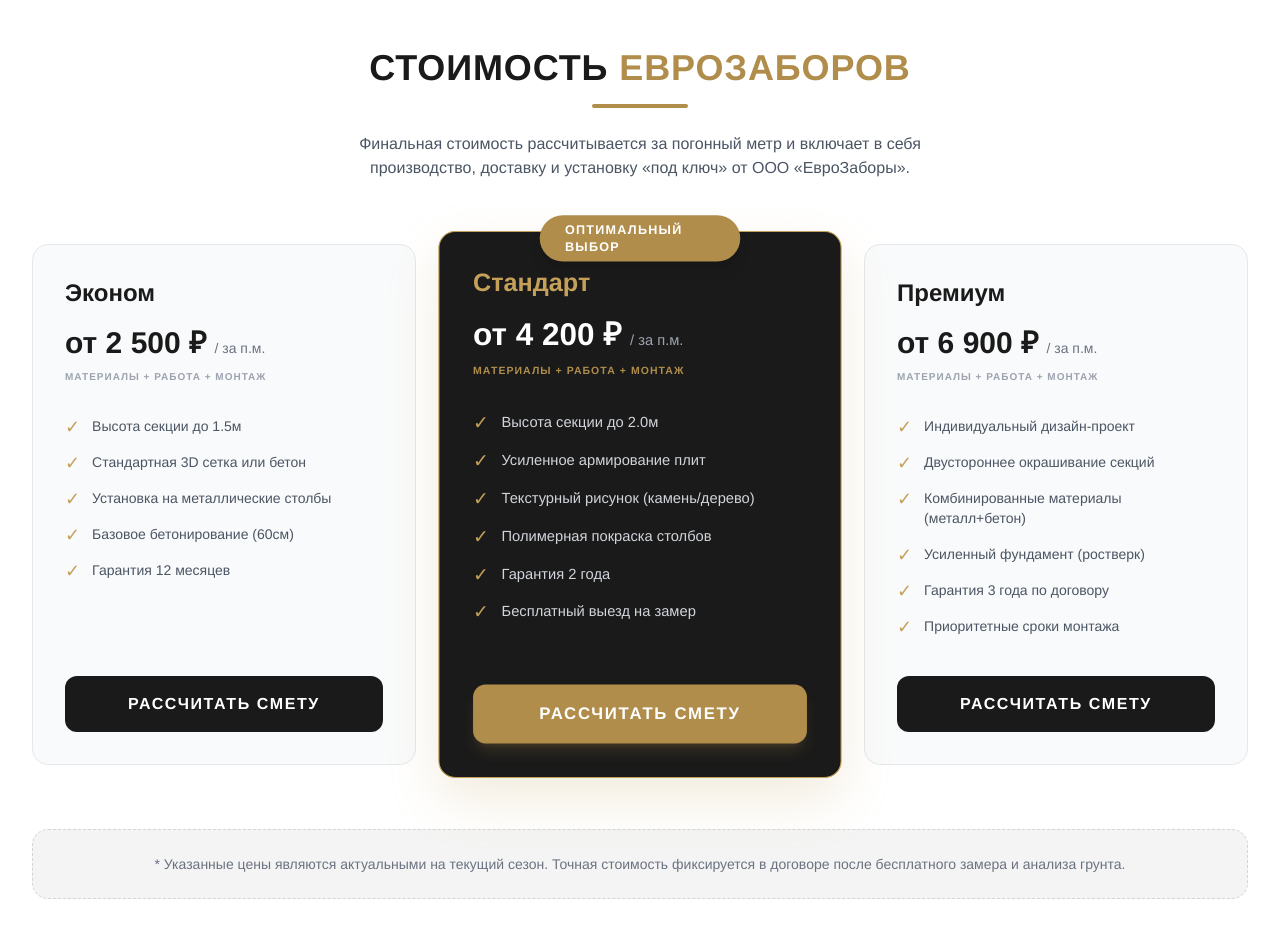
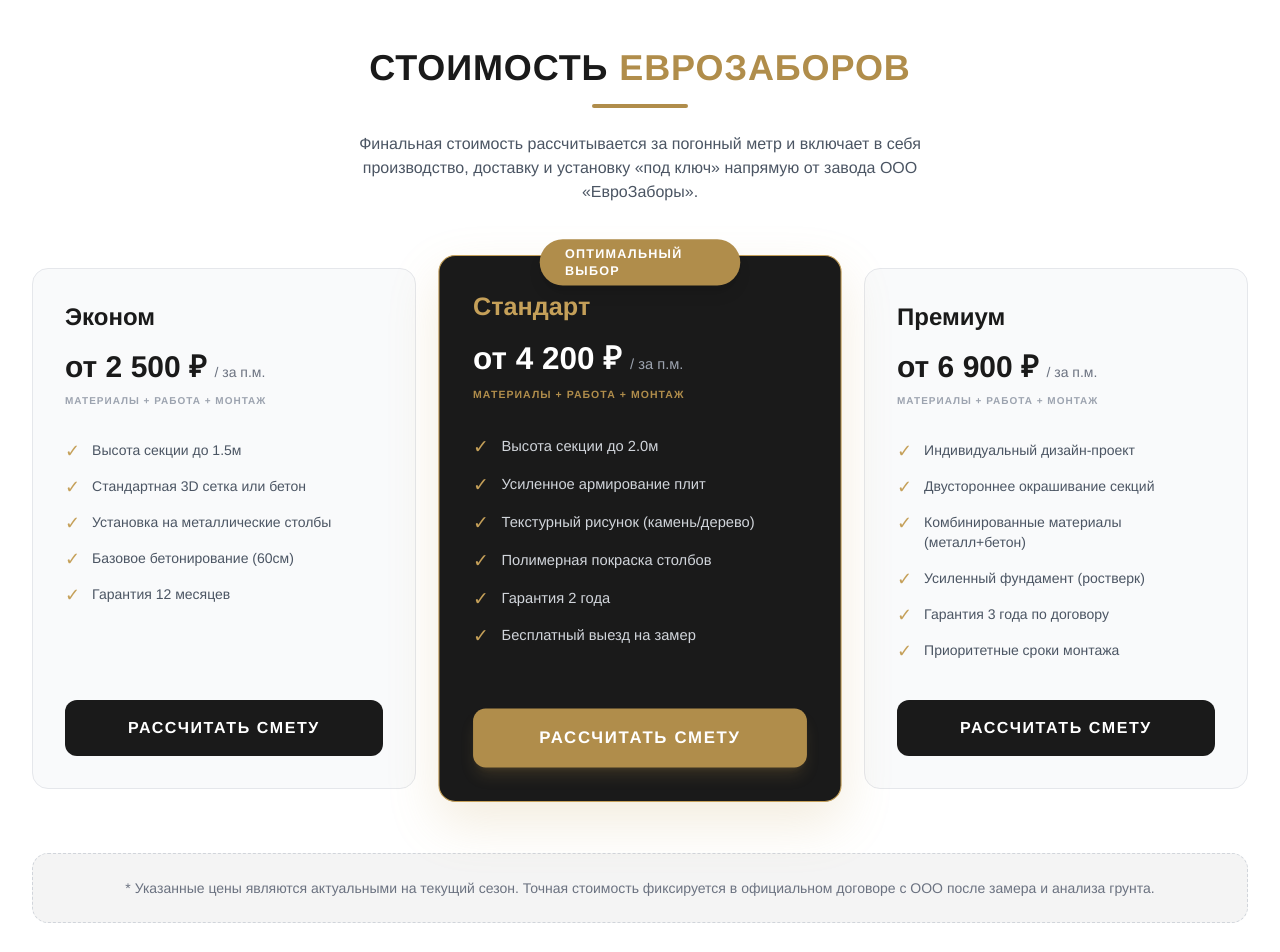
Before and after one commit to ksasha79/KovkaMaster, a React (Vite) app: page / in a window 1280 px wide. Shown: the part 3720-4672 px from the top of the page. Built offline with nearby package versions, Linux system fonts and the light colour scheme.

Commit message:
Update Pricing.tsx

```diff
--- a/components/Pricing.tsx
+++ b/components/Pricing.tsx
@@ -51,7 +51,7 @@ const Pricing: React.FC = () => {
           </h2>
           <div className="h-1 w-24 bg-gold-600 mx-auto mt-4 rounded-full"></div>
           <p className="mt-6 text-gray-600 max-w-2xl mx-auto">
-            Финальная стоимость рассчитывается за погонный метр и включает в себя производство, доставку и установку «под ключ» от ООО «ЕвроЗаборы».
+            Финальная стоимость рассчитывается за погонный метр и включает в себя производство, доставку и установку «под ключ» напрямую от завода ООО «ЕвроЗаборы».
           </p>
         </div>
 
@@ -107,7 +107,7 @@ const Pricing: React.FC = () => {
 
         <div className="mt-16 p-6 bg-metal-800/5 rounded-2xl border border-dashed border-gray-300 text-center">
           <p className="text-sm text-gray-500">
-            * Указанные цены являются актуальными на текущий сезон. Точная стоимость фиксируется в договоре после бесплатного замера и анализа грунта.
+            * Указанные цены являются актуальными на текущий сезон. Точная стоимость фиксируется в официальном договоре с ООО после замера и анализа грунта.
           </p>
         </div>
       </div>
```
